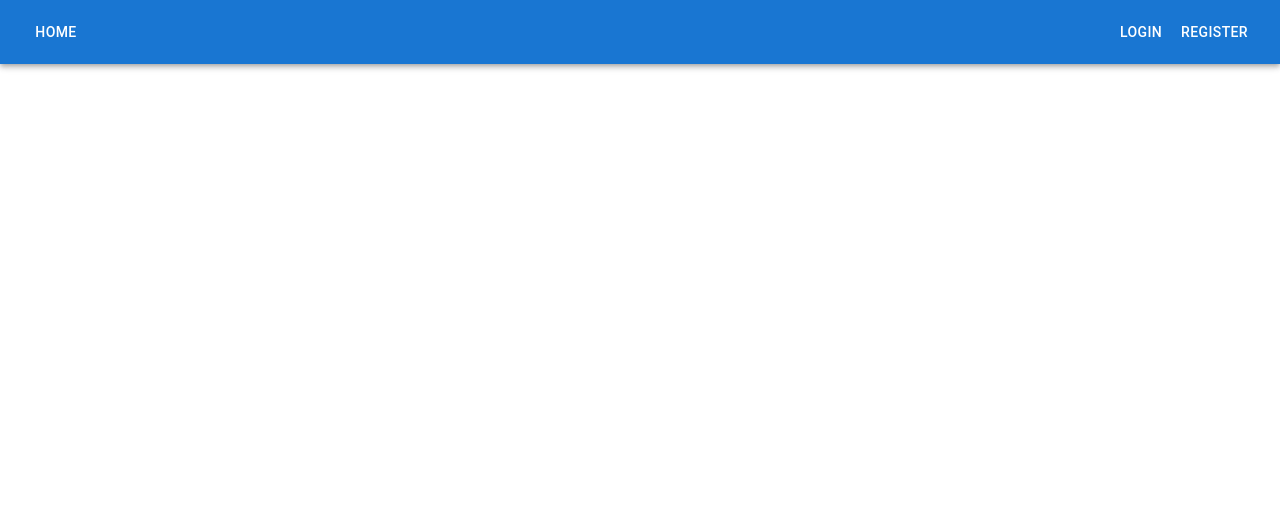
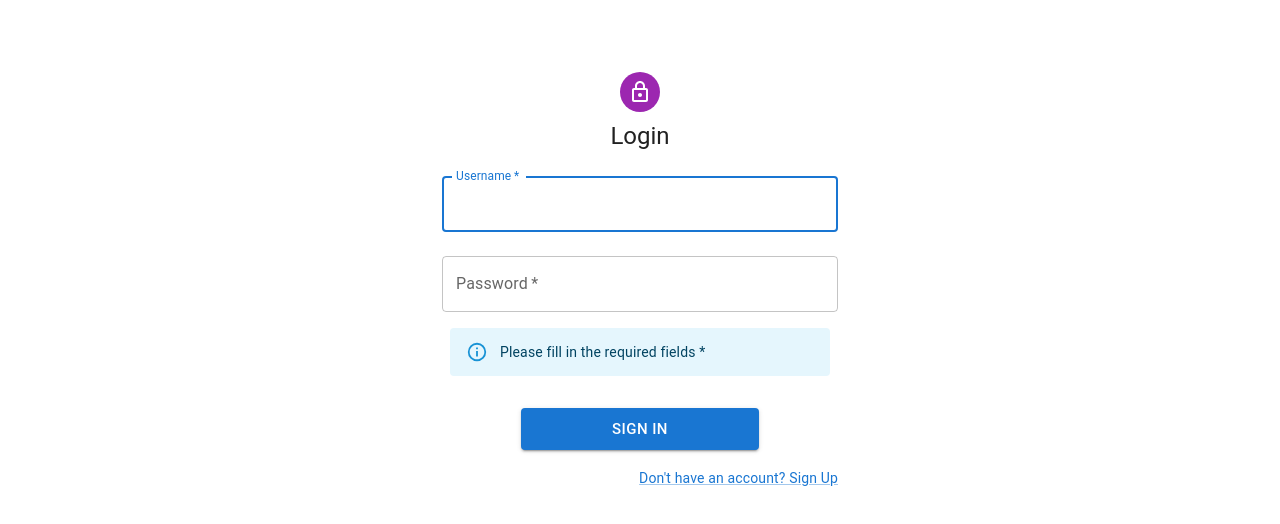
Before and after one commit to Carlos8122001/nest-app, a React (Vite) app: page / in a window 1280 px wide. Shown: the top 524 px of the page. Built offline with nearby package versions, Linux system fonts and the light colour scheme; no server answers.

Commit message:
mejorando el login y registro

```diff
--- a/package.json
+++ b/package.json
@@ -15,7 +15,8 @@
     "@emotion/styled": "^11.11.0",
     "@fontsource/roboto": "^5.0.8",
     "@mui/icons-material": "^5.14.8",
-    "@mui/material": "^5.14.8",
+    "@mui/lab": "^5.0.0-alpha.144",
+    "@mui/material": "^5.14.9",
     "@mui/styled-engine-sc": "^5.14.8",
     "json-server": "^0.17.3",
     "react": "^18.2.0",
--- a/src/hooks/UseLocalStorage.jsx
+++ b/src/hooks/UseLocalStorage.jsx
@@ -0,0 +1,5 @@
+import React from "react";
+
+export default function UseLocalStorage() {
+  return <div>UseLocalStorage</div>;
+}
--- a/src/main.jsx
+++ b/src/main.jsx
@@ -10,30 +10,21 @@ import NavBar from "./components/NavBar.jsx";
 const router = createBrowserRouter([
   {
     path: "/",
-    element: (
-      <>
-        <NavBar /> <App />
-      </>
-    ),
+    element: <FormLogin />,
     errorElement: <NotFound />,
   },
 
   {
-    path: "/login",
+    path: "/register",
+    element: <FormRegister />,
+  },
+
+  {
+    path: "/home",
     element: (
       <>
         <NavBar />
-        <FormLogin />
-      </>
-    ),
-  },
-
-  {
-    path: "/register",
-    element: (
-      <>
-        <NavBar />
-        <FormRegister />
+        <App />
       </>
     ),
   },
--- a/src/routes/FormLogin.jsx
+++ b/src/routes/FormLogin.jsx
@@ -1,4 +1,4 @@
-import React from "react";
+import React, { useState } from "react";
 import Avatar from "@mui/material/Avatar";
 import Button from "@mui/material/Button";
 import CssBaseline from "@mui/material/CssBaseline";
@@ -11,14 +11,43 @@ import Typography from "@mui/material/Typography";
 import Container from "@mui/material/Container";
 import { createTheme, ThemeProvider } from "@mui/material/styles";
 import { Link as LinkRouter } from "react-router-dom";
+import CustomMessage from "../components/CustomMessage";
 
 export default function FormLogin() {
   const defaultTheme = createTheme();
+
+  const [data, setData] = useState({
+    userName: "",
+    password: "",
+  });
+
+  const [error, setError] = useState({
+    error: false,
+    message: null,
+  });
+
+  const [loading, setLoading] = useState(false);
+
   const handleSubmit = (event) => {
-    event.preventDefault();
-    console.log("enviado");
+    console.log(data);
   };
 
+  const validateForm = (event) => {
+    event.preventDefault();
+    if (data.userName === "" || data.password === "") {
+      setError({
+        error: true,
+        message: "Error the field is empty",
+      });
+    } else {
+      setError({
+        error: false,
+        message: null,
+      });
+
+      handleSubmit(event);
+    }
+  };
   return (
     <>
       <ThemeProvider theme={defaultTheme}>
@@ -26,8 +55,7 @@ export default function FormLogin() {
           <CssBaseline />
           <Box
             sx={{
-              marginTop: 10,
-              marginBottom: 2,
+              marginTop: 8,
               display: "flex",
               flexDirection: "column",
               alignItems: "center",
@@ -37,23 +65,28 @@ export default function FormLogin() {
               <LockOutlinedIcon />
             </Avatar>
             <Typography component="h1" variant="h5">
-              Register
+              Login
             </Typography>
             <Box
               component="form"
-              onSubmit={(event)=> handleSubmit(event)}
+              onSubmit={(event) => validateForm(event)}
               noValidate
+              autoComplete="off"
               sx={{ mt: 1 }}
             >
               <TextField
                 margin="normal"
                 required
                 fullWidth
-                id="email"
-                label="Email Address"
-                name="email"
-                autoComplete="email"
+                label="Username"
+                name="Username"
                 autoFocus
+                value={data.userName.value}
+                onChange={(event) => {
+                  setData({ ...data, userName: event.target.value });
+                }}
+                error={error.error}
+                helperText={error.message}
               />
               <TextField
                 margin="normal"
@@ -62,10 +95,18 @@ export default function FormLogin() {
                 name="password"
                 label="Password"
                 type="password"
-                id="password"
-                autoComplete="current-password"
+                value={data.password.value}
+                onChange={(event) => {
+                  setData({ ...data, password: event.target.value });
+                }}
+                error={error.error}
+                helperText={error.message}
               />
               <Grid container justifyContent={"center"}>
+                <CustomMessage
+                  severity={"info"}
+                  message={"Please fill in the required fields *"}
+                />
                 <Button
                   type="submit"
                   variant="contained"
--- a/src/routes/FormRegister.jsx
+++ b/src/routes/FormRegister.jsx
@@ -11,9 +11,10 @@ import LockOutlinedIcon from "@mui/icons-material/LockOutlined";
 import Typography from "@mui/material/Typography";
 import Container from "@mui/material/Container";
 import { createTheme, ThemeProvider } from "@mui/material/styles";
+import { Link as LinkRouter } from "react-router-dom";
 import { postFetch } from "../helpers/Fetch";
 import CustomMessage from "../components/CustomMessage";
-import { Link as LinkRouter } from "react-router-dom";
+
 
 const defaultTheme = createTheme();
 
@@ -225,7 +226,7 @@ export default function Register() {
                     href="#"
                     variant="body2"
                     component={LinkRouter}
-                    to={"/login"}
+                    to={"/"}
                   >
                     Already have an account? Sign in
                   </Link>
```
Also changed, not shown: 1 other file (tests, documents, lock files or other folders).
